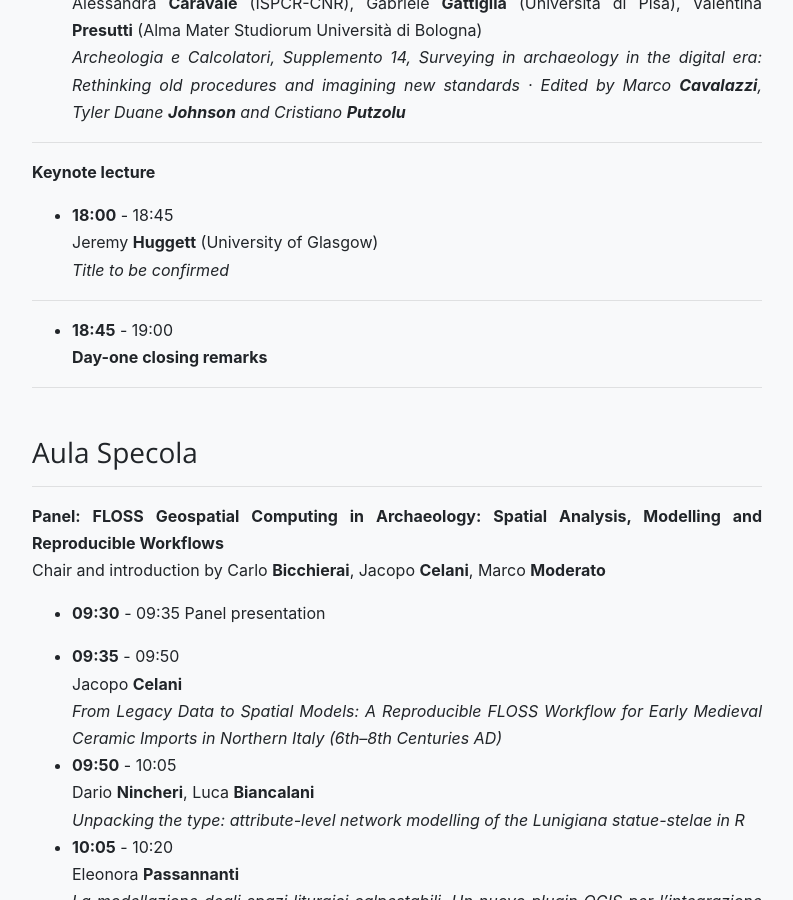
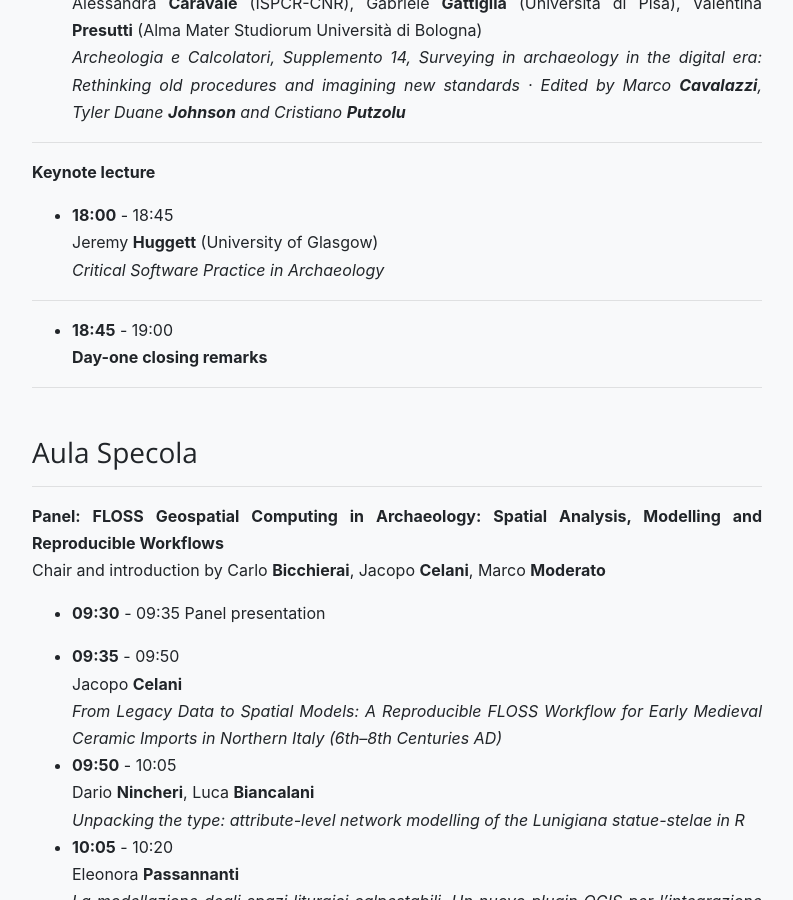
Before and after one commit to archeofoss/archeofoss, a Jekyll site: the page built from 2026/programme.md, in a window 1280 px wide and 900 px high, scrolled down 4802 px. Shown: the whole window, without its empty margins (243-1036 px from the left). Built offline with Jekyll 4.4.1, drawn with Linux system fonts in a browser that asks for light colours; nearby versions of some CDN libraries.

Commit message:
Update programme.md
we received the title of the key note lecture from Jeremy Huggett

```diff
--- a/2026/programme.md
+++ b/2026/programme.md
@@ -186,7 +186,7 @@ Alessandra **Caravale** (ISPCR-CNR), Gabriele **Gattiglia** (Università di Pisa
 
 - **18:00** - 18:45
 Jeremy **Huggett** (University of Glasgow)
-*Title to be confirmed*
+*Critical Software Practice in Archaeology*
 
 ---
 
```
